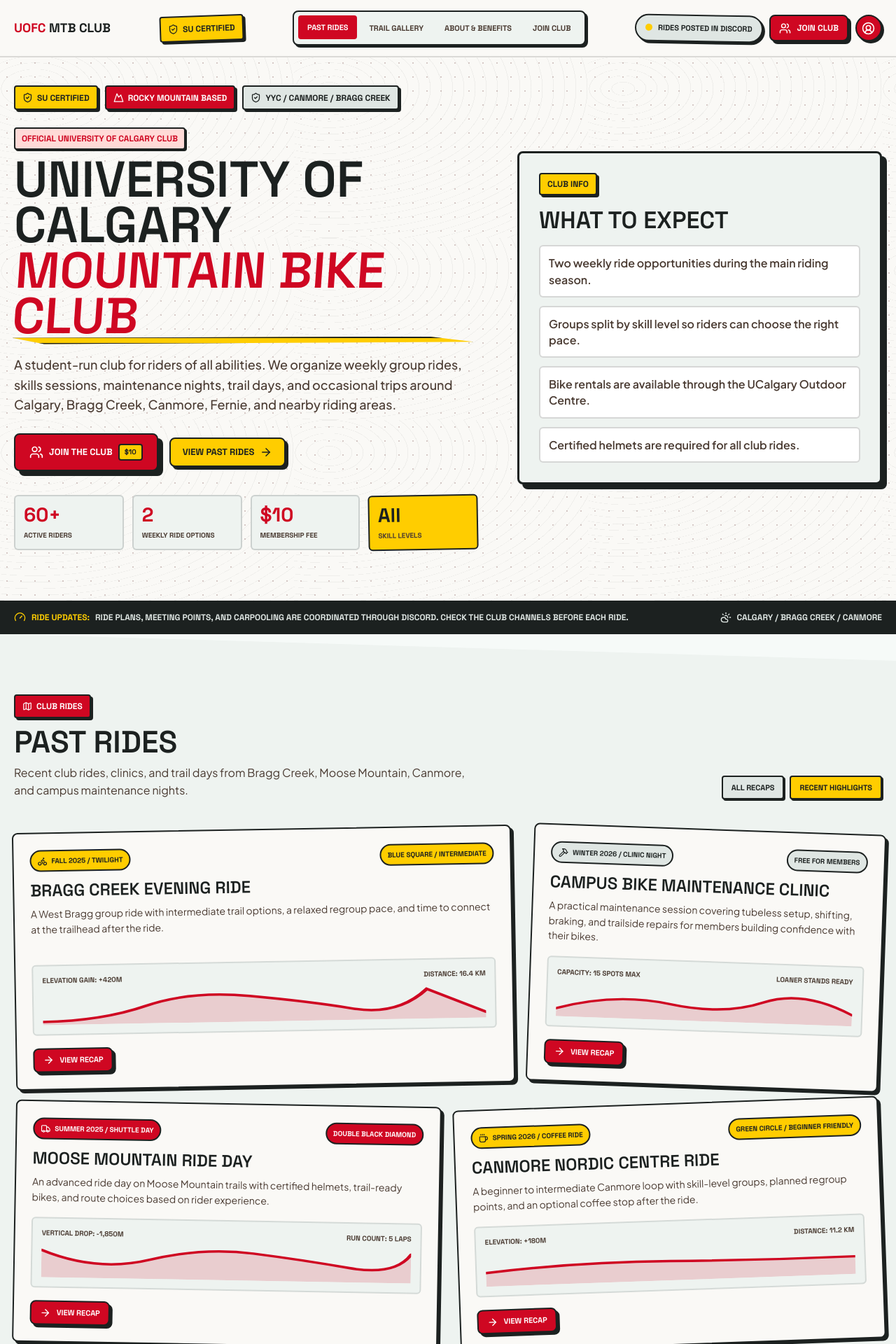
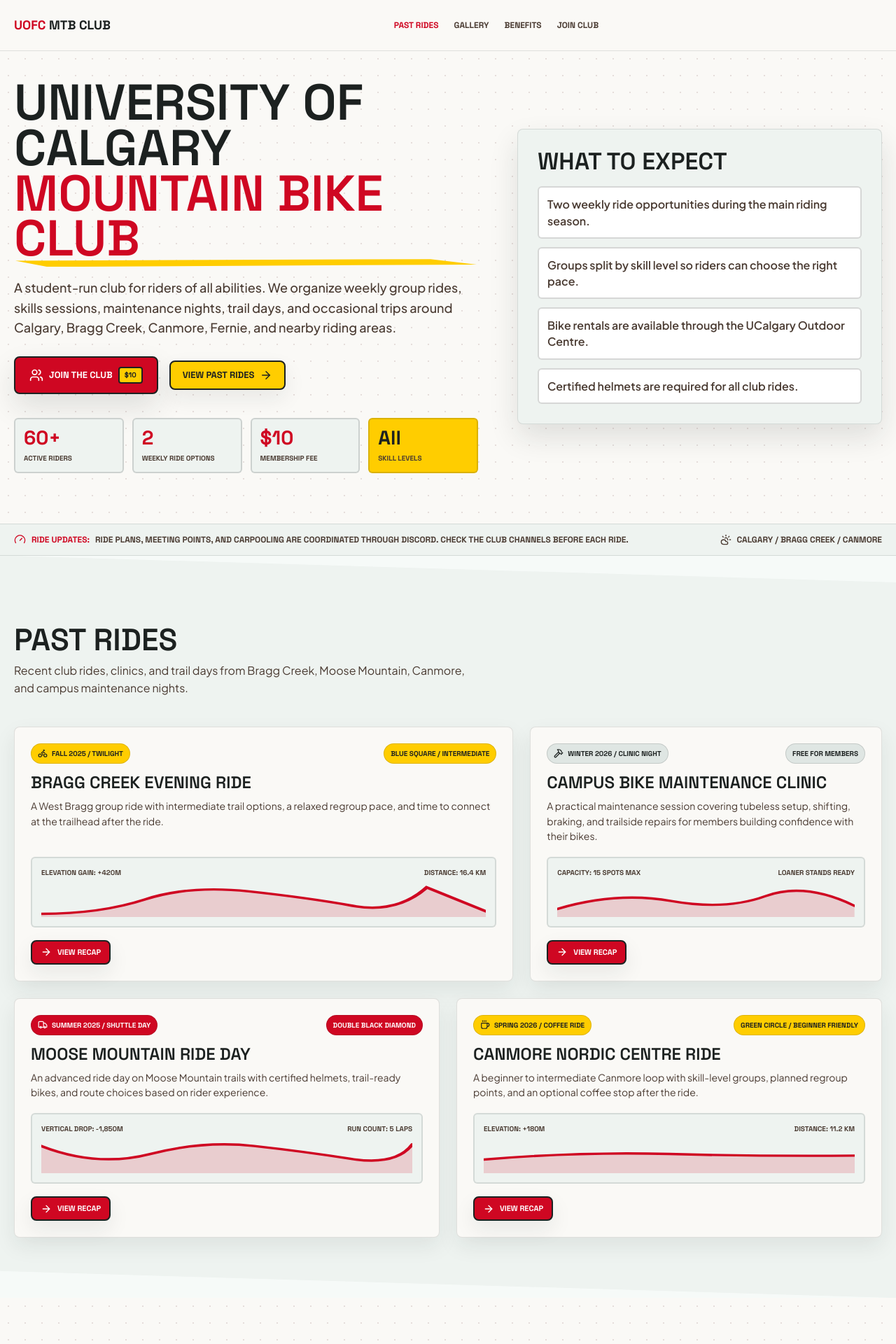
Before and after one commit to Aidanscf/uofc-mountain-bike-club, a Next.js app: page / in a window 1280 px wide. Shown: the top 1920 px of the page at 70% size. Built offline with nearby package versions, Linux system fonts and the light colour scheme.

Commit message:
Simplify site header and styling

```diff
--- a/app/globals.css
+++ b/app/globals.css
@@ -15,8 +15,8 @@
   --outline: #1c2120;
   --white: #ffffff;
   --radius: 8px;
-  --shadow: 4px 4px 0 var(--ink);
-  --shadow-big: 7px 7px 0 var(--ink);
+  --shadow: 0 12px 30px rgba(28, 33, 32, 0.08);
+  --shadow-big: 0 18px 42px rgba(28, 33, 32, 0.12);
 }
 
 @theme inline {
@@ -72,7 +72,7 @@ img {
 }
 
 main {
-  padding-top: 80px;
+  padding-top: 72px;
 }
 
 .container {
@@ -84,9 +84,9 @@ main {
   position: fixed;
   inset: 0 0 auto;
   z-index: 50;
-  border-bottom: 2px solid rgba(28, 33, 32, 0.14);
-  background: rgba(250, 249, 246, 0.92);
-  backdrop-filter: blur(14px);
+  border-bottom: 1px solid rgba(28, 33, 32, 0.12);
+  background: rgba(250, 249, 246, 0.96);
+  backdrop-filter: blur(12px);
 }
 
 .header-inner {
@@ -95,7 +95,7 @@ main {
   justify-content: space-between;
   gap: 16px;
   width: min(1240px, calc(100% - 32px));
-  height: 80px;
+  height: 72px;
   margin: 0 auto;
 }
 
@@ -104,11 +104,6 @@ main {
   align-items: center;
   gap: 10px;
   min-width: max-content;
-  transition: transform 180ms ease;
-}
-
-.brand-lockup:hover {
-  transform: translateY(-2px) rotate(-1deg);
 }
 
 .brand-text {
@@ -138,113 +133,49 @@ main {
   letter-spacing: 0;
 }
 
-.established-badge,
-.sticker,
-.section-kicker {
-  display: inline-flex;
-  align-items: center;
-  gap: 6px;
-  border: 2px solid var(--ink);
-  border-radius: 4px;
-  box-shadow: 3px 3px 0 var(--ink);
-  font-family: var(--font-space-grotesk), sans-serif;
-  font-size: 12px;
-  font-weight: 700;
-  letter-spacing: 0;
-  line-height: 1;
-  text-transform: uppercase;
-}
-
-.established-badge {
-  padding: 9px 10px;
-  background: var(--gold);
-  transform: rotate(-2deg);
-}
-
 .desktop-nav {
   display: flex;
   align-items: center;
-  gap: 4px;
-  padding: 6px;
-  border: 2px solid var(--ink);
-  border-radius: 8px;
-  background: var(--surface-low);
-  box-shadow: 3px 3px 0 var(--ink);
+  gap: 22px;
 }
 
 .desktop-nav a {
   display: inline-flex;
   align-items: center;
-  min-height: 34px;
-  padding: 0 13px;
-  border-radius: 4px;
+  min-height: 32px;
   color: var(--loam);
   font-family: var(--font-space-grotesk), sans-serif;
-  font-size: 11px;
+  font-size: 12px;
   font-weight: 700;
   letter-spacing: 0;
   text-transform: uppercase;
-  transition: background 180ms ease, color 180ms ease, transform 180ms ease;
+  transition: color 180ms ease;
 }
 
 .desktop-nav a:hover,
 .desktop-nav a.active {
-  background: var(--scarlet);
-  color: var(--white);
-  transform: translateY(-1px);
+  color: var(--scarlet);
 }
 
 .header-actions {
   display: flex;
   align-items: center;
-  gap: 10px;
-}
-
-.trail-pill {
-  position: relative;
-  display: inline-flex;
-  align-items: center;
   gap: 8px;
-  padding: 9px 13px;
-  border: 2px solid var(--ink);
-  border-radius: 999px;
-  background: var(--surface-mid);
-  box-shadow: 3px 3px 0 var(--ink);
-  color: var(--ink);
-  font-family: var(--font-space-grotesk), sans-serif;
-  font-size: 11px;
-  font-weight: 700;
-  text-transform: uppercase;
-  transform: rotate(1deg);
-}
-
-.live-dot {
-  position: relative;
-  width: 10px;
-  height: 10px;
-  border-radius: 999px;
-  background: var(--gold);
-  box-shadow: 0 0 0 0 rgba(255, 205, 0, 0.75);
-  animation: pulseDot 1.6s infinite;
-}
-
-.avatar,
+}
+
 .icon-button {
   display: grid;
   place-items: center;
   width: 38px;
   height: 38px;
-  border: 2px solid var(--ink);
+  border: 1px solid rgba(28, 33, 32, 0.16);
   border-radius: 999px;
-  background: var(--scarlet);
-  color: var(--white);
-  box-shadow: 3px 3px 0 var(--ink);
+  background: var(--surface);
+  color: var(--ink);
 }
 
 .icon-button {
   display: none;
-  background: var(--gold);
-  color: var(--ink);
 }
 
 .mobile-nav {
@@ -257,7 +188,7 @@ main {
   justify-content: center;
   gap: 8px;
   min-height: 42px;
-  border: 2.5px solid var(--ink);
+  border: 2px solid var(--ink);
   border-radius: 8px;
   padding: 0 17px;
   box-shadow: var(--shadow);
@@ -271,13 +202,13 @@ main {
 }
 
 .btn:hover {
-  transform: translate(1px, 1px);
-  box-shadow: 3px 3px 0 var(--ink);
+  transform: translateY(-1px);
+  box-shadow: 0 14px 32px rgba(28, 33, 32, 0.12);
 }
 
 .btn:active {
-  transform: translate(4px, 4px);
-  box-shadow: 0 0 0 var(--ink);
+  transform: translateY(0);
+  box-shadow: var(--shadow);
 }
 
 .btn-primary {
@@ -349,9 +280,8 @@ main {
   inset: 0;
   z-index: -2;
   background-image:
-    radial-gradient(rgba(146, 111, 108, 0.35) 1.2px, transparent 1.2px),
-    repeating-radial-gradient(ellipse at 12% 18%, rgba(28, 33, 32, 0.05) 0 1px, transparent 1px 16px);
-  background-size: 20px 20px, 420px 260px;
+    radial-gradient(rgba(146, 111, 108, 0.2) 1px, transparent 1px);
+  background-size: 24px 24px;
 }
 
 .hero-section {
@@ -367,49 +297,6 @@ main {
   gap: 56px;
 }
 
-.badge-row {
-  display: flex;
-  flex-wrap: wrap;
-  gap: 10px;
-  margin-bottom: 25px;
-}
-
-.sticker {
-  padding: 8px 10px;
-}
-
-.sticker-gold,
-.section-kicker.gold {
-  background: var(--gold);
-  color: var(--ink);
-}
-
-.sticker-red,
-.section-kicker.red {
-  background: var(--scarlet);
-  color: var(--white);
-}
-
-.sticker-muted {
-  background: var(--surface-mid);
-}
-
-.eyebrow {
-  display: inline-block;
-  width: max-content;
-  margin-bottom: 10px;
-  padding: 5px 9px;
-  border: 2px solid var(--ink);
-  border-radius: 4px;
-  background: #ffdad7;
-  color: var(--scarlet);
-  box-shadow: 2px 2px 0 var(--ink);
-  font-family: var(--font-space-grotesk), sans-serif;
-  font-size: 12px;
-  font-weight: 700;
-  text-transform: uppercase;
-}
-
 h1,
 h2,
 h3 {
@@ -429,7 +316,6 @@ h1 span {
   position: relative;
   display: inline-block;
   color: var(--scarlet);
-  transform: skewX(-4deg);
 }
 
 h1 span::after {
@@ -439,7 +325,6 @@ h1 span::after {
   bottom: -8px;
   left: 2px;
   height: 11px;
-  border: 2px solid var(--ink);
   background: var(--gold);
   clip-path: polygon(0 20%, 90% 0, 100% 70%, 7% 100%);
   z-index: -1;
@@ -479,15 +364,13 @@ h1 span::after {
 }
 
 .stat-tile:hover {
-  border-color: var(--ink);
-  box-shadow: 3px 3px 0 var(--ink);
-  transform: rotate(-1deg) translateY(-2px);
+  border-color: rgba(207, 7, 34, 0.35);
+  transform: translateY(-2px);
 }
 
 .stat-tile.featured {
-  border-color: var(--ink);
+  border-color: rgba(28, 33, 32, 0.16);
   background: var(--gold);
-  transform: rotate(-1deg);
 }
 
 .stat-tile strong {
@@ -518,11 +401,10 @@ h1 span::after {
   flex-direction: column;
   gap: 18px;
   padding: 28px;
-  border: 3px solid var(--ink);
+  border: 1px solid rgba(28, 33, 32, 0.12);
   border-radius: var(--radius);
   background: var(--surface-low);
   box-shadow: var(--shadow-big);
-  transform: rotate(1deg);
 }
 
 .hero-info-card h2 {
@@ -547,9 +429,9 @@ h1 span::after {
 
 .status-strip {
   overflow: hidden;
-  border-block: 2px solid var(--ink);
-  background: var(--ink);
-  color: var(--surface);
+  border-block: 1px solid rgba(28, 33, 32, 0.12);
+  background: var(--surface-low);
+  color: var(--ink);
 }
 
 .status-inner {
@@ -569,13 +451,12 @@ h1 span::after {
   align-items: center;
   gap: 8px;
   min-width: 0;
-  color: var(--gold);
+  color: var(--scarlet);
 }
 
 .status-track span {
-  color: var(--surface-mid);
+  color: var(--loam);
   white-space: nowrap;
-  animation: trailTicker 24s linear infinite;
 }
 
 .weather {
@@ -583,7 +464,7 @@ h1 span::after {
   align-items: center;
   gap: 7px;
   min-width: max-content;
-  color: var(--surface-mid);
+  color: var(--loam);
 }
 
 .section {
@@ -602,13 +483,6 @@ h1 span::after {
   justify-content: space-between;
   gap: 24px;
   margin-bottom: 42px;
-}
-
-.section-kicker {
-  width: max-content;
-  padding: 8px 10px;
-  background: var(--scarlet);
-  color: var(--white);
 }
 
 .section-heading h2,
@@ -628,7 +502,6 @@ h1 span::after {
   line-height: 1.55;
 }
 
-.segmented,
 .filter-row {
   display: flex;
   flex-wrap: wrap;
@@ -636,7 +509,6 @@ h1 span::after {
   gap: 8px;
 }
 
-.segmented button,
 .filter-row button {
   min-height: 34px;
   border: 2px solid var(--ink);
@@ -652,13 +524,11 @@ h1 span::after {
   transition: transform 160ms ease, box-shadow 160ms ease, background 160ms ease;
 }
 
-.segmented button:hover,
 .filter-row button:hover {
   transform: translate(1px, 1px);
   box-shadow: 1px 1px 0 var(--ink);
 }
 
-.segmented button.selected,
 .filter-row button.active {
   background: var(--gold);
 }
@@ -675,7 +545,7 @@ h1 span::after {
   flex-direction: column;
   min-height: 310px;
   padding: 23px;
-  border: 2.5px solid var(--ink);
+  border: 1px solid rgba(28, 33, 32, 0.12);
   border-radius: var(--radius);
   background: var(--surface);
   box-shadow: var(--shadow);
@@ -683,7 +553,7 @@ h1 span::after {
 }
 
 .ride-card:hover {
-  transform: rotate(0deg) translateY(-5px);
+  transform: translateY(-4px);
   box-shadow: var(--shadow-big);
 }
 
@@ -696,27 +566,27 @@ h1 span::after {
 }
 
 .tilt-left {
-  transform: rotate(-1deg);
+  transform: none;
 }
 
 .tilt-right {
-  transform: rotate(2deg);
+  transform: none;
 }
 
 .tilt-right-soft {
-  transform: rotate(1deg);
+  transform: none;
 }
 
 .tilt-left-soft {
-  transform: rotate(-2deg);
+  transform: none;
 }
 
 .tilt-left-strong {
-  transform: rotate(-3deg);
+  transform: none;
 }
 
 .tilt-right-strong {
-  transform: rotate(3deg);
+  transform: none;
 }
 
 .ride-topline {
@@ -733,7 +603,7 @@ h1 span::after {
   display: inline-flex;
   align-items: center;
   gap: 6px;
-  border: 2px solid var(--ink);
+  border: 1px solid rgba(28, 33, 32, 0.14);
   border-radius: 999px;
   padding: 6px 9px;
   font-family: var(--font-space-grotesk), sans-serif;
@@ -817,28 +687,6 @@ h1 span::after {
   margin-top: 18px;
 }
 
-.ride-lead {
-  display: inline-flex;
-  align-items: center;
-  gap: 8px;
-  color: var(--ink);
-  font-family: var(--font-space-grotesk), sans-serif;
-  font-size: 11px;
-  font-weight: 700;
-  text-transform: uppercase;
-}
-
-.lead-avatar {
-  display: grid;
-  place-items: center;
-  width: 28px;
-  height: 28px;
-  border: 2px solid var(--ink);
-  border-radius: 999px;
-  background: var(--gold);
-  color: var(--scarlet);
-}
-
 .gallery-section {
   background: var(--surface);
 }
@@ -856,7 +704,7 @@ h1 span::after {
 }
 
 .gallery-card {
-  border: 2.5px solid var(--ink);
+  border: 1px solid rgba(28, 33, 32, 0.12);
   border-radius: var(--radius);
   background: var(--white);
   box-shadow: var(--shadow);
@@ -865,7 +713,7 @@ h1 span::after {
 }
 
 .gallery-card:hover {
-  transform: rotate(0deg) translateY(-5px);
+  transform: translateY(-4px);
   box-shadow: var(--shadow-big);
 }
 
@@ -875,7 +723,7 @@ h1 span::after {
   place-items: center;
   overflow: hidden;
   aspect-ratio: 4 / 5;
-  border: 2px solid var(--ink);
+  border: 0;
   border-radius: 5px;
   background: var(--surface-low);
 }
@@ -889,30 +737,6 @@ h1 span::after {
 
 .gallery-card:hover img {
   transform: scale(1.06);
-}
-
-.gallery-image span {
-  position: absolute;
-  top: 9px;
-  left: 9px;
-  right: 9px;
-  width: max-content;
-  max-width: calc(100% - 18px);
-  padding: 6px 8px;
-  border: 2px solid var(--ink);
-  border-radius: 4px;
-  background: var(--scarlet);
-  color: var(--white);
-  box-shadow: 2px 2px 0 var(--ink);
-  font-family: var(--font-space-grotesk), sans-serif;
-  font-size: 10px;
-  font-weight: 700;
-  text-transform: uppercase;
-}
-
-.gallery-card:nth-child(3) .gallery-image span {
-  background: var(--gold);
-  color: var(--ink);
 }
 
 .gallery-caption {
@@ -987,10 +811,6 @@ h1 span::after {
   max-width: 720px;
   margin: 0 auto 42px;
   text-align: center;
-}
-
-.center-heading .section-kicker {
-  margin-inline: auto;
 }
 
 .tier-grid {
@@ -1132,7 +952,7 @@ h1 span::after {
 .fee-card,
 .benefit-card,
 .sponsor-panel {
-  border: 2.5px solid var(--ink);
+  border: 1px solid rgba(28, 33, 32, 0.12);
   border-radius: var(--radius);
   background: var(--surface);
   box-shadow: var(--shadow);
@@ -1169,17 +989,11 @@ h1 span::after {
   padding: 24px;
   background: var(--scarlet);
   color: var(--white);
-  transform: rotate(1.5deg);
 }
 
 .fee-card > span {
   width: max-content;
-  padding: 7px 9px;
-  border: 2px solid var(--ink);
-  border-radius: 4px;
-  background: var(--gold);
-  color: var(--ink);
-  box-shadow: 2px 2px 0 var(--ink);
+  color: var(--gold);
   font-family: var(--font-space-grotesk), sans-serif;
   font-size: 11px;
   font-weight: 700;
@@ -1217,15 +1031,15 @@ h1 span::after {
 }
 
 .benefit-card:nth-child(1) {
-  transform: rotate(-1deg);
+  transform: none;
 }
 
 .benefit-card:nth-child(3) {
-  transform: rotate(1deg);
+  transform: none;
 }
 
 .benefit-card:hover {
-  transform: rotate(0deg) translateY(-5px);
+  transform: translateY(-4px);
   box-shadow: var(--shadow-big);
 }
 
@@ -1250,11 +1064,10 @@ h1 span::after {
 .benefit-head span {
   min-width: max-content;
   padding: 6px 8px;
-  border: 2px solid var(--ink);
-  border-radius: 4px;
-  background: var(--scarlet);
-  color: var(--white);
-  box-shadow: 2px 2px 0 var(--ink);
+  border: 1px solid rgba(28, 33, 32, 0.14);
+  border-radius: 999px;
+  background: rgba(207, 7, 34, 0.09);
+  color: var(--scarlet);
   font-family: var(--font-space-grotesk), sans-serif;
   font-size: 10px;
   font-weight: 700;
@@ -1262,7 +1075,7 @@ h1 span::after {
 }
 
 .benefit-card.featured .benefit-head span {
-  background: var(--surface);
+  background: rgba(255, 255, 255, 0.72);
   color: var(--scarlet);
 }
 
@@ -1313,10 +1126,10 @@ h1 span::after {
   align-items: center;
   justify-content: center;
   min-height: 48px;
-  border: 2px solid var(--ink);
-  border-radius: 4px;
+  border: 1px solid rgba(28, 33, 32, 0.12);
+  border-radius: 6px;
   background: var(--gold);
-  box-shadow: 3px 3px 0 var(--ink);
+  box-shadow: none;
   font-family: var(--font-space-grotesk), sans-serif;
   font-size: 13px;
   font-weight: 700;
@@ -1327,7 +1140,6 @@ h1 span::after {
 
 .club-sponsor-grid span:nth-child(even) {
   background: var(--surface-mid);
-  transform: rotate(1deg);
 }
 
 .club-sponsor-grid span:nth-child(3) {
@@ -1337,8 +1149,8 @@ h1 span::after {
 }
 
 .club-sponsor-grid span:hover {
-  transform: translate(1px, 1px) rotate(0deg);
-  box-shadow: 2px 2px 0 var(--ink);
+  transform: translateY(-1px);
+  box-shadow: var(--shadow);
 }
 
 .signup-panel {
@@ -1454,7 +1266,7 @@ h1 span::after {
   max-width: 480px;
   margin-top: 24px;
   padding: 16px;
-  border: 2px solid var(--ink);
+  border: 1px solid rgba(28, 33, 32, 0.12);
   border-radius: 8px;
   background: var(--surface-low);
   box-shadow: var(--shadow);
@@ -1480,10 +1292,10 @@ h1 span::after {
 
 .accordion-item {
   overflow: hidden;
-  border: 2px solid var(--ink);
+  border: 1px solid rgba(28, 33, 32, 0.12);
   border-radius: var(--radius);
   background: var(--surface-low);
-  box-shadow: 3px 3px 0 var(--ink);
+  box-shadow: var(--shadow);
 }
 
 .accordion-item button {
@@ -1628,10 +1440,10 @@ h1 span::after {
   gap: 18px;
   margin-top: 34px;
   padding: 18px;
-  border: 2px solid #000;
+  border: 1px solid rgba(255, 255, 255, 0.16);
   border-radius: 8px;
   background: rgba(255, 255, 255, 0.08);
-  box-shadow: 3px 3px 0 #000;
+  box-shadow: none;
 }
 
 .footer-bottom span {
@@ -1665,56 +1477,13 @@ h1 span::after {
   transform: translateY(0);
 }
 
-.tilt-left.is-visible {
-  transform: rotate(-1deg);
-}
-
-.tilt-right.is-visible {
-  transform: rotate(2deg);
-}
-
-.tilt-right-soft.is-visible {
-  transform: rotate(1deg);
-}
-
-.tilt-left-soft.is-visible {
-  transform: rotate(-2deg);
-}
-
-.tilt-left-strong.is-visible {
-  transform: rotate(-3deg);
-}
-
+.tilt-left.is-visible,
+.tilt-right.is-visible,
+.tilt-right-soft.is-visible,
+.tilt-left-soft.is-visible,
+.tilt-left-strong.is-visible,
 .tilt-right-strong.is-visible {
-  transform: rotate(3deg);
-}
-
-@keyframes pulseDot {
-  70% {
-    box-shadow: 0 0 0 10px rgba(255, 205, 0, 0);
-  }
-  100% {
-    box-shadow: 0 0 0 0 rgba(255, 205, 0, 0);
-  }
-}
-
-@keyframes stickerPop {
-  0%,
-  100% {
-    translate: 0 0;
-  }
-  50% {
-    translate: 0 -5px;
-  }
-}
-
-@keyframes trailTicker {
-  0% {
-    transform: translateX(0);
-  }
-  100% {
-    transform: translateX(-28%);
-  }
+  transform: translateY(0);
 }
 
 @media (prefers-reduced-motion: reduce) {
@@ -1729,9 +1498,7 @@ h1 span::after {
 }
 
 @media (max-width: 1130px) {
-  .desktop-nav,
-  .established-badge,
-  .trail-pill {
+  .desktop-nav {
     display: none;
   }
 
@@ -1848,11 +1615,6 @@ h1 span::after {
     font-size: 15px;
   }
 
-  .avatar,
-  .header-actions .compact {
-    display: none;
-  }
-
   .hero-section {
     padding: 32px 0 58px;
   }
@@ -1878,9 +1640,6 @@ h1 span::after {
     font-size: 16px;
   }
 
-  .badge-row,
-  .sticker,
-  .section-kicker,
   .status-track,
   .ride-topline,
   .ride-chip,
@@ -1888,12 +1647,6 @@ h1 span::after {
     max-width: 100%;
   }
 
-  .badge-row {
-    align-items: flex-start;
-  }
-
-  .sticker,
-  .section-kicker,
   .ride-chip,
   .difficulty {
     width: fit-content;
@@ -1911,8 +1664,7 @@ h1 span::after {
     width: 100%;
   }
 
-  .filter-row button,
-  .segmented button {
+  .filter-row button {
     width: 100%;
   }
 
@@ -1975,11 +1727,6 @@ h1 span::after {
     transform: none !important;
   }
 
-  .gallery-image span {
-    width: auto;
-    overflow-wrap: anywhere;
-  }
-
   .member-photo-wrap {
     margin-top: 26px;
   }
--- a/app/page.tsx
+++ b/app/page.tsx
@@ -5,17 +5,12 @@ import {
   Bike,
   Check,
   ChevronDown,
-  CircleUserRound,
   CloudSun,
   Coffee,
   Flag,
   Gauge,
   Hammer,
-  Map,
   Menu,
-  Mountain,
-  ShieldCheck,
-  Sparkles,
   Truck,
   Users,
   X,
@@ -28,8 +23,8 @@ const membershipFormUrl =
 
 const navItems = [
   { label: "Past Rides", href: "#schedule" },
-  { label: "Trail Gallery", href: "#gallery" },
-  { label: "About & Benefits", href: "#membership" },
+  { label: "Gallery", href: "#gallery" },
+  { label: "Benefits", href: "#membership" },
   { label: "Join Club", href: "#signup-form" },
 ];
 
@@ -279,11 +274,6 @@ export default function Home() {
             </span>
           </a>
 
-          <span className="established-badge">
-            <ShieldCheck size={15} />
-            SU Certified
-          </span>
-
           <nav className="desktop-nav" aria-label="Primary navigation">
             {navItems.map((item) => (
               <a
@@ -297,14 +287,6 @@ export default function Home() {
           </nav>
 
           <div className="header-actions">
-            <div className="trail-pill" aria-label="Moose Mountain status">
-              <span className="live-dot" />
-              <span>Rides Posted In Discord</span>
-            </div>
-            <a className="btn btn-primary compact" href={joinUrl} target="_blank" rel="noreferrer">
-              <Users size={17} />
-              Join Club
-            </a>
             <button
               className="icon-button"
               type="button"
@@ -313,9 +295,6 @@ export default function Home() {
             >
               {mobileMenuOpen ? <X size={20} /> : <Menu size={20} />}
             </button>
-            <div className="avatar" aria-hidden="true">
-              <CircleUserRound size={19} />
-            </div>
           </div>
         </div>
 
@@ -332,22 +311,6 @@ export default function Home() {
         <section className="hero-section topo-section" aria-labelledby="hero-title">
           <div className="container hero-grid">
             <div className="hero-copy" data-reveal>
-              <div className="badge-row">
-                <span className="sticker sticker-gold">
-                  <ShieldCheck size={15} />
-                  SU Certified
-                </span>
-                <span className="sticker sticker-red">
-                  <Mountain size={15} />
-                  Rocky Mountain Based
-                </span>
-                <span className="sticker sticker-muted">
-                  <ShieldCheck size={15} />
-                  YYC / Canmore / Bragg Creek
-                </span>
-              </div>
-
-              <span className="eyebrow">Official University of Calgary Club</span>
               <h1 id="hero-title">
                 University of Calgary
                 <span>Mountain Bike Club</span>
@@ -381,7 +344,6 @@ export default function Home() {
             </div>
 
             <div className="hero-info-card" data-reveal>
-              <span className="section-kicker gold">Club Info</span>
               <h2>What To Expect</h2>
               <div className="hero-info-list">
                 <span>Two weekly ride opportunities during the main riding season.</span>
@@ -414,21 +376,11 @@ export default function Home() {
           <div className="container">
             <div className="section-heading" data-reveal>
               <div>
-                <span className="section-kicker">
-                  <Map size={14} />
-                  Club Rides
-                </span>
                 <h2 id="schedule-title">Past Rides</h2>
                 <p>
                   Recent club rides, clinics, and trail days from Bragg Creek, Moose
                   Mountain, Canmore, and campus maintenance nights.
                 </p>
-              </div>
-              <div className="segmented" aria-label="Ride filters">
-                <button type="button">All Recaps</button>
-                <button type="button" className="selected">
-                  Recent Highlights
-                </button>
               </div>
             </div>
 
@@ -489,10 +441,6 @@ export default function Home() {
           <div className="container">
             <div className="section-heading" data-reveal>
               <div>
-                <span className="section-kicker gold">
-                  <Sparkles size={14} />
-                  Gallery
-                </span>
                 <h2 id="gallery-title">Club Photos</h2>
               </div>
             </div>
@@ -507,7 +455,6 @@ export default function Home() {
                   >
                     <div className="gallery-image">
                       <img src={item.image} alt={`${item.title}: ${item.label}`} />
-                      <span>{item.label}</span>
                     </div>
                     <div className="gallery-caption">
                       <h3>{item.title}</h3>
@@ -523,7 +470,6 @@ export default function Home() {
         <section className="section membership-section diagonal-band" id="membership" aria-labelledby="membership-title">
           <div className="container">
             <div className="center-heading" data-reveal>
-              <span className="section-kicker red">Club Membership / $10</span>
               <h2 id="membership-title">About The Club & Member Benefits</h2>
               <p>
                 UofC MTB is a student-led mountain bike community for riders who want
@@ -534,7 +480,6 @@ export default function Home() {
 
             <div className="club-info-grid" data-reveal>
               <article className="about-card">
-                <span className="section-kicker gold">About The Club</span>
                 <h3>Group Rides, Skills, And Local Trails</h3>
                 <p>
                   The club brings together UCalgary students and community riders for
@@ -585,7 +530,6 @@ export default function Home() {
 
             <div className="sponsor-panel" data-reveal>
               <div>
-                <span className="section-kicker gold">Club Sponsors</span>
                 <h3>Backed By Local Bike Shops</h3>
                 <p>
                   Members get 15% off parts and select discounts on bike purchases
```
Also changed, not shown: 1 other file (tests, documents, lock files or other folders).
